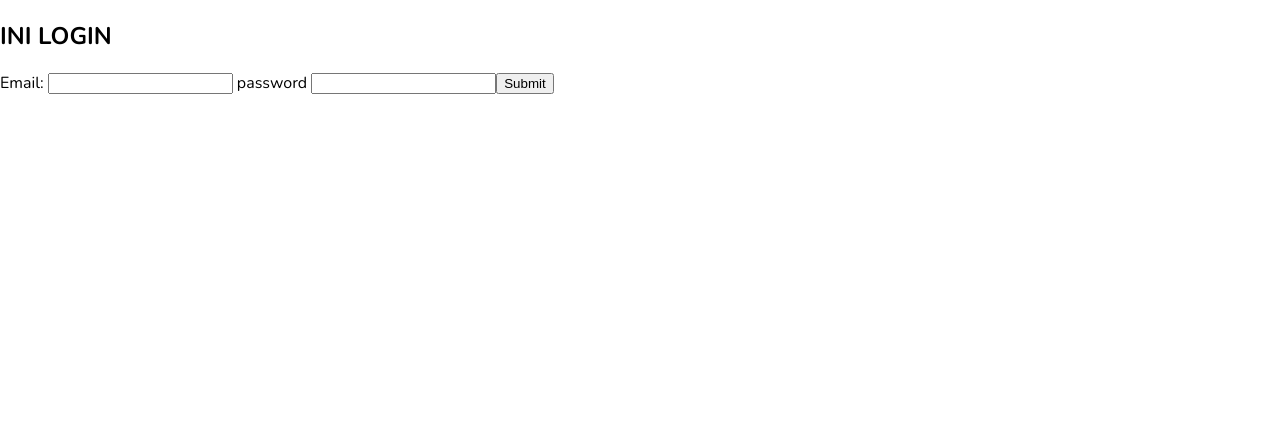
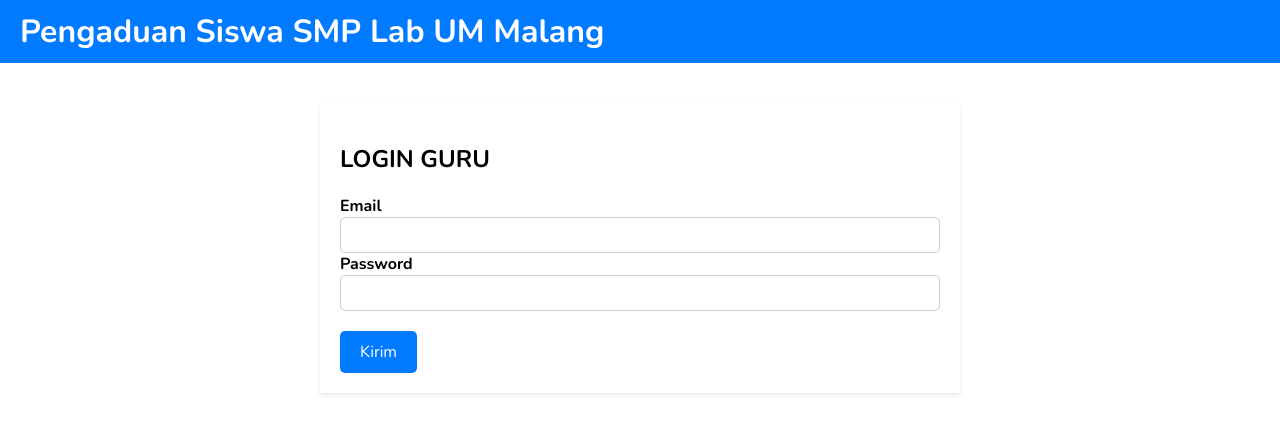
Before and after one commit to pandupg/pengaduan_siswa_21, a Vue app: page /login in a window 1280 px wide. Shown: the top 434 px of the page. Built offline with nearby package versions, Linux system fonts and the light colour scheme.

Commit message:
design page login dan add new sortir

```diff
--- a/src/views/HomeView.vue
+++ b/src/views/HomeView.vue
@@ -5,6 +5,7 @@
     </header>
 
     <div class="form-container">
+      <h2>FORM PENGADUAN</h2>
       <form @submit.prevent="send" ref="form">
         <div style="margin-bottom: 15px;">
           <label for="Nama" style="display: block; font-weight: bold;">Nama</label>
--- a/src/views/guruPage.vue
+++ b/src/views/guruPage.vue
@@ -4,12 +4,13 @@
       <h1 class="navbar-title" style="color: white;">Pengaduan Siswa SMP Lab UM Malang</h1>
     </header>
 
-    <!-- Sort Filter -->
+    <!-- Sort Filter by Type -->
     <div class="sort-filter">
       <label for="sortFilter" class="sort-label">Urutkan berdasarkan:</label>
       <select v-model="sortOption" id="sortFilter" class="sort-select">
         <option value="terbaru">Terbaru</option>
         <option value="terlama">Terlama</option>
+        <option value="jenis">Jenis</option>
       </select>
     </div>
 
@@ -130,6 +131,8 @@ export default {
         return this.pengaduanData.slice().sort((a, b) => new Date(b.date) - new Date(a.date));
       } else if (this.sortOption === 'terlama') {
         return this.pengaduanData.slice().sort((a, b) => new Date(a.date) - new Date(b.date));
+      } else if (this.sortOption === 'jenis') {
+        return this.pengaduanData.slice().sort((a, b) => a.jenis.localeCompare(b.jenis));
       }
     }
   }
@@ -179,6 +182,11 @@ th, td {
 th {
   background-color: #f2f2f2;
 }
+
+td {
+  color: white;
+}
+
 @media screen and (max-width: 600px) {
   table {
       overflow-x: auto;
@@ -186,7 +194,7 @@ th {
   }
   th, td {
       white-space: nowrap;
-      min-width: 150px;
+      min-width: 15px;
   }
 }
 
--- a/src/views/login.vue
+++ b/src/views/login.vue
@@ -1,12 +1,17 @@
 <template>
-    <div>
-        <h2>INI LOGIN</h2>
+    <header class="navbar" style="background-color: #007bff;">
+      <h1 class="navbar-title" style="color: white;">Pengaduan Siswa SMP Lab UM Malang</h1>
+    </header>
+
+    <div class="form-container">
+        <h2>LOGIN GURU</h2>
         <form action="">
-            Email:
-            <input type="email" v-model="email">
-            password
-            <input type="password" v-model="password">
-            <input type="submit" @click="login">
+            <label for="email" style="display: block; font-weight: bold;">Email</label>
+            <input type="email" v-model="email" class="form-input" required>
+
+            <label for="password" style="display: block; font-weight: bold;">Password</label>
+            <input type="password" v-model="password" class="form-input" required>
+            <button type="button" @click="login" style="background-color: #007bff; color: white; margin-top: 20px; padding: 10px 20px; border: none; border-radius: 5px; cursor: pointer; font-family: 'Nunito', sans-serif; font-size: 16px;">Kirim</button>
         </form>
     </div>
 </template>
@@ -32,3 +37,41 @@ export default {
     }
 }
 </script>
+
+<style>
+.navbar {
+  background-color: #007bff;
+  padding: 10px 20px;
+}
+.navbar-title {
+  color: white;
+  margin: 0;
+}
+
+.form-container {
+  width: 80%;
+  max-width: 600px;
+  margin: 0 auto;
+  margin-top: 40px;
+  background-color: #ffffff;
+  box-shadow: 0px 2px 4px rgba(0, 0, 0, 0.1);
+  padding: 20px;
+}
+
+.form-select {
+  width: 100%;
+  padding: 8px;
+  border-radius: 5px;
+  border: 1px solid #ccc;
+}
+
+.form-input,
+.form-textarea,
+select.form-input {
+  width: calc(100% - 18px);
+  padding: 8px;
+  border-radius: 5px;
+  border: 1px solid #ccc;
+  font-family: 'Nunito', sans-serif;
+}
+</style>
```
